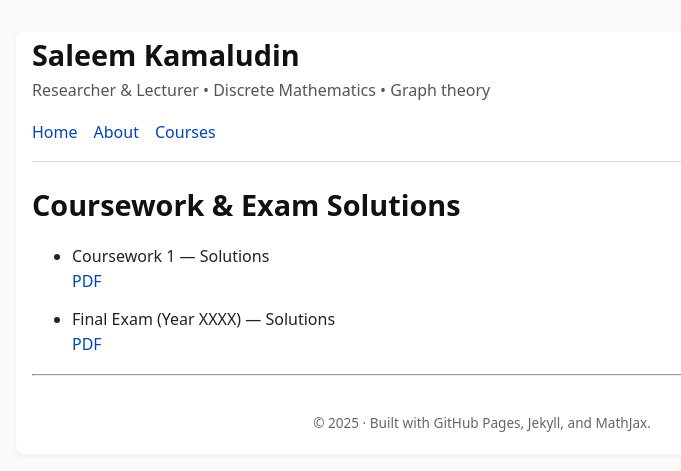
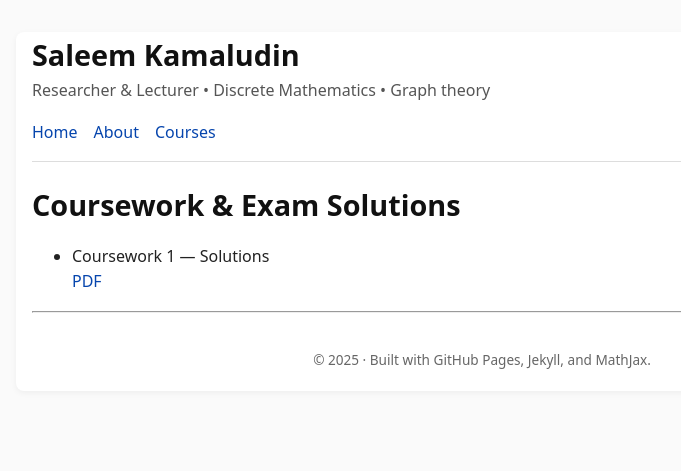
Before and after one commit to SaleemKamaludin/SaleemKamaludin.github.io, a Jekyll site: the page built from courses/math-1115/coursework-exam-solutions/index.md, in a window 1280 px wide. Shown: the top 471 px of the page, without its empty margins (158-839 px from the left). Built offline with Jekyll 4.4.1, drawn with Linux system fonts in a browser that asks for light colours.

Commit message:
Update index.md

```diff
--- a/courses/math-1115/coursework-exam-solutions/index.md
+++ b/courses/math-1115/coursework-exam-solutions/index.md
@@ -8,6 +8,3 @@ permalink: /courses/math-1115/coursework-exam-solutions/
 
 - Coursework 1 — Solutions
   [PDF]({{ '/assets/math-1115/coursework/cw1-solutions.pdf' | relative_url }})
-
-- Final Exam (Year XXXX) — Solutions
-  [PDF]({{ '/assets/math-1115/exams/final-xxxx-solutions.pdf' | relative_url }})
```
